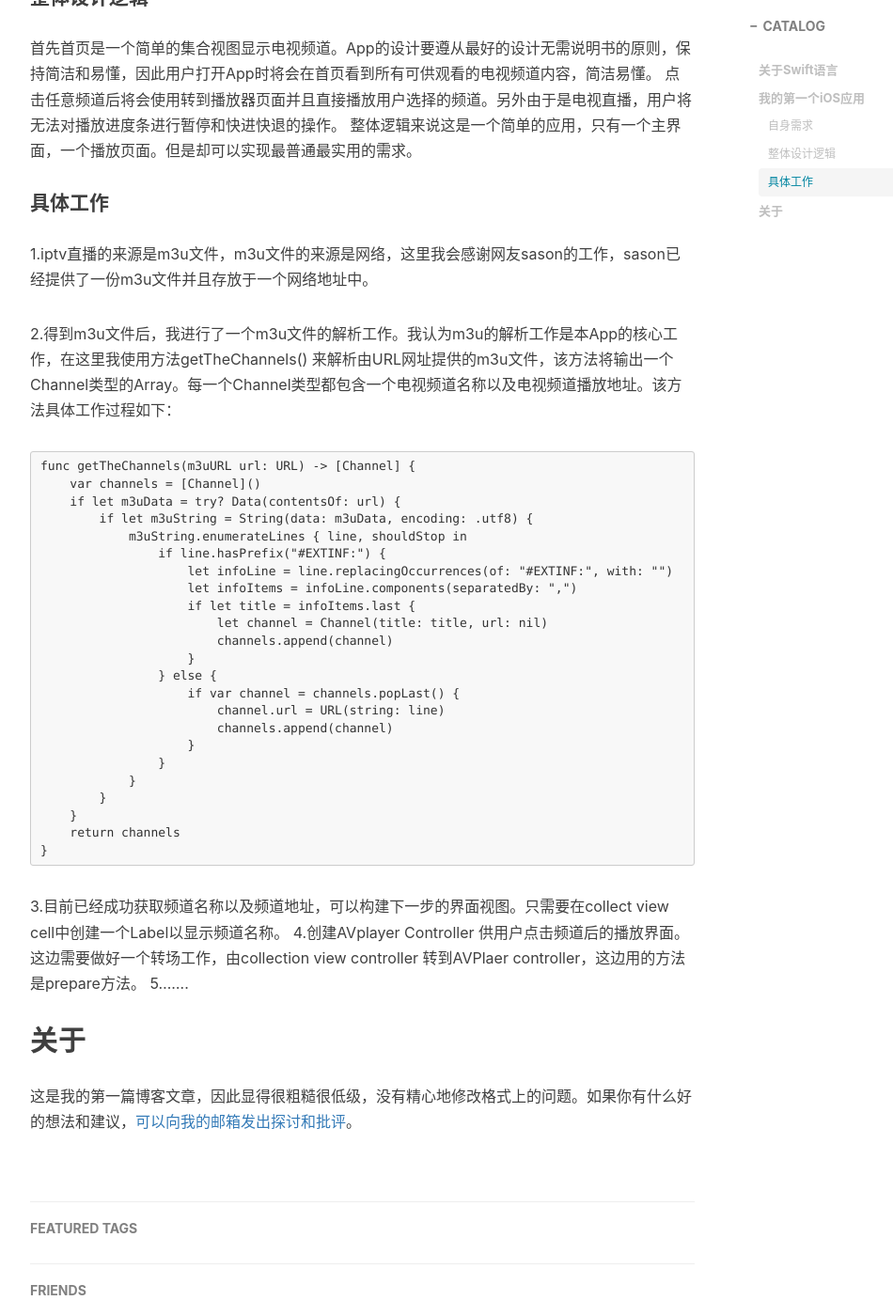
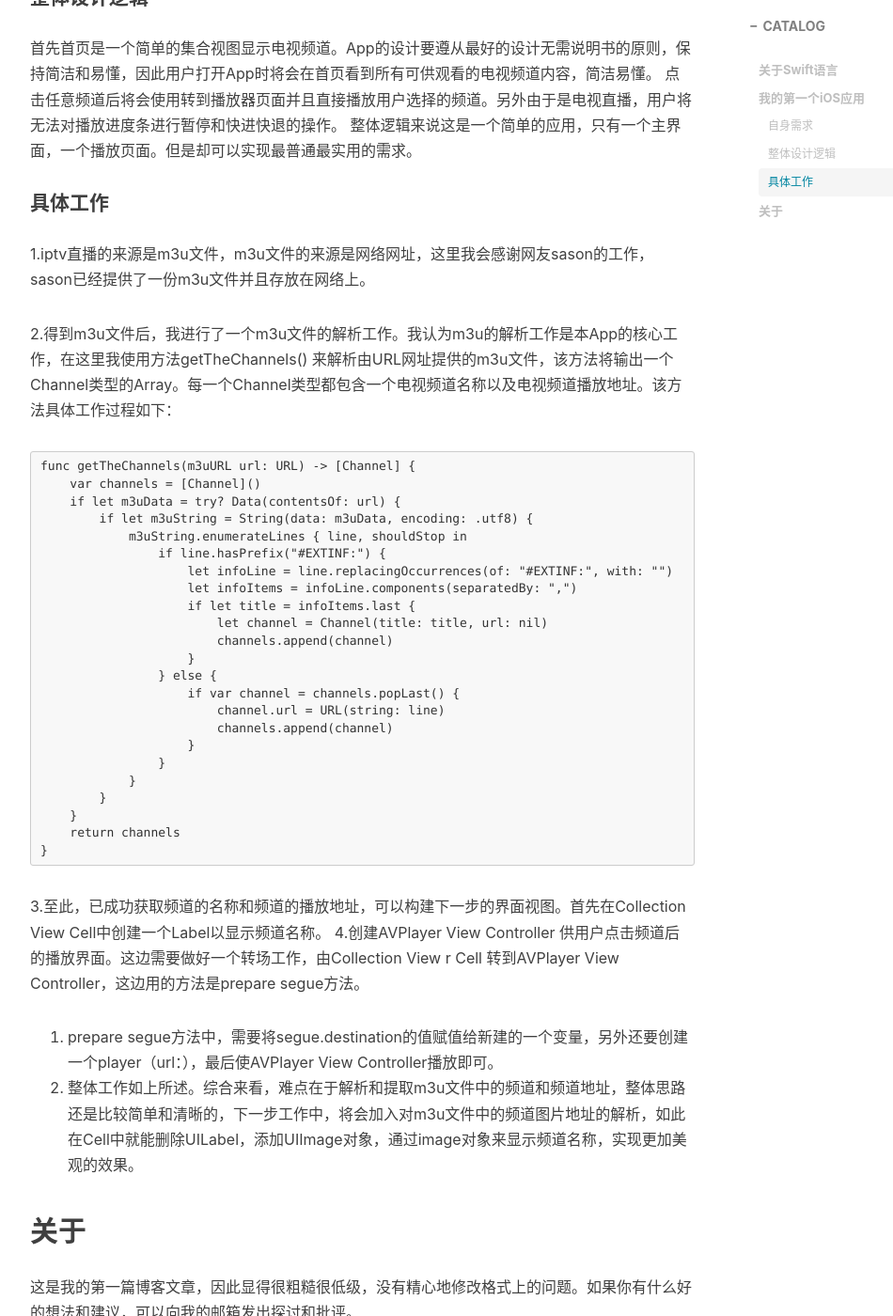
Before and after one commit to iamtaoli/iamtaoli.github.io, a Jekyll site: the page built from _posts/2020-06-06-我的第一个iPhone应用.md, in a window 1280 px wide and 1400 px high, scrolled down 1137 px. Shown: the whole window at 94% size, without its empty margins (233-1183 px from the left). Built offline with Jekyll 4.4.1, drawn with Linux system fonts in a browser that asks for light colours; nearby versions of some CDN libraries; comment, search, counter and statistics services are not loaded; some of the changed text lies outside the part shown.

Commit message:
Add files via upload

````diff
--- a/_posts/2020-06-06-我的第一个iPhone应用.md
+++ b/_posts/2020-06-06-我的第一个iPhone应用.md
@@ -1,13 +1,14 @@
 ---
 layout:     post
 title:      我的第一个iPhone应用
-subtitle:   未完待续....
+subtitle:   IPTV电视直播
 date:       2020-06-06
 author:     TAO LI
 header-img: img/post-bg-re-vs-ng2.jpg
 catalog: true
 tags:
     - iOS
+    - TV OS
     - Swift
     - Xcode
 ---
@@ -33,7 +34,7 @@
 
 #### 具体工作
 
-  1.iptv直播的来源是m3u文件，m3u文件的来源是网络，这里我会感谢网友sason的工作，sason已经提供了一份m3u文件并且存放于一个网络地址中。
+  1.iptv直播的来源是m3u文件，m3u文件的来源是网络网址，这里我会感谢网友sason的工作，sason已经提供了一份m3u文件并且存放在网络上。
 
   2.得到m3u文件后，我进行了一个m3u文件的解析工作。我认为m3u的解析工作是本App的核心工作，在这里我使用方法getTheChannels() 来解析由URL网址提供的m3u文件，该方法将输出一个Channel类型的Array。每一个Channel类型都包含一个电视频道名称以及电视频道播放地址。该方法具体工作过程如下：
 ```
@@ -61,10 +62,12 @@
     return channels
 }
 ```
-  3.目前已经成功获取频道名称以及频道地址，可以构建下一步的界面视图。只需要在collect view cell中创建一个Label以显示频道名称。
-  4.创建AVplayer Controller 供用户点击频道后的播放界面。这边需要做好一个转场工作，由collection view controller 转到AVPlaer controller，这边用的方法是prepare方法。
-  5.......
+  3.至此，已成功获取频道的名称和频道的播放地址，可以构建下一步的界面视图。首先在Collection View Cell中创建一个Label以显示频道名称。
+  4.创建AVPlayer View Controller 供用户点击频道后的播放界面。这边需要做好一个转场工作，由Collection View r Cell 转到AVPlayer View Controller，这边用的方法是prepare segue方法。
+
+5. prepare segue方法中，需要将segue.destination的值赋值给新建的一个变量，另外还要创建一个player（url：），最后使AVPlayer View Controller播放即可。
+6. 整体工作如上所述。综合来看，难点在于解析和提取m3u文件中的频道和频道地址，整体思路还是比较简单和清晰的，下一步工作中，将会加入对m3u文件中的频道图片地址的解析，如此在Cell中就能删除UILabel，添加UIImage对象，通过image对象来显示频道名称，实现更加美观的效果。
 
 ## 关于
 
-这是我的第一篇博客文章，因此显得很粗糙很低级，没有精心地修改格式上的问题。如果你有什么好的想法和建议，[可以向我的邮箱发出探讨和批评](taoli@me.com)。
+这是我的第一篇博客文章，因此显得很粗糙很低级，没有精心地修改格式上的问题。如果你有什么好的想法和建议，可以向我的邮箱发出探讨和批评。
````
